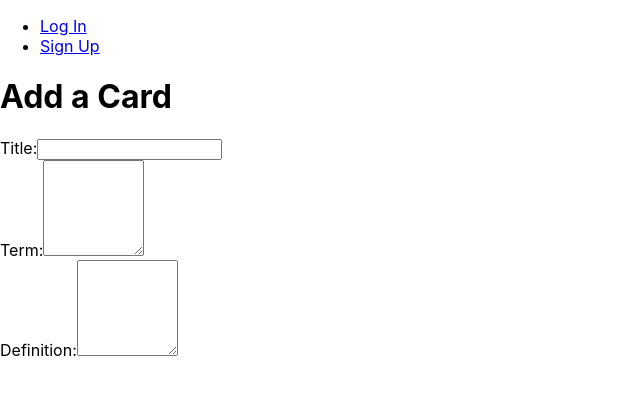
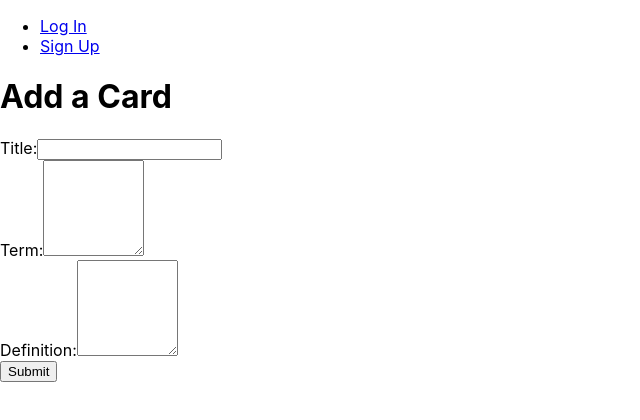
Before and after one commit to haaayd/prepfortherep-front-end-1, a React (Create React App) app: page /add-card in a window 1280 px wide. Shown: the top 420 px of the page, without its empty margins (0-640 px from the left). Built offline with nearby package versions, Linux system fonts and the light colour scheme; no server answers.

Commit message:
submit button

```diff
--- a/src/pages/AddCard/AddCard.jsx
+++ b/src/pages/AddCard/AddCard.jsx
@@ -41,6 +41,15 @@ function AddCard(props) {
               cols="10"
               rows="6">
             </textarea>
+        </div>
+        <div className='submit-btn'>
+          <button
+            type='submit'
+            className='sub-btn'
+            >
+            Submit
+
+          </button>
 
         </div>
 
```
